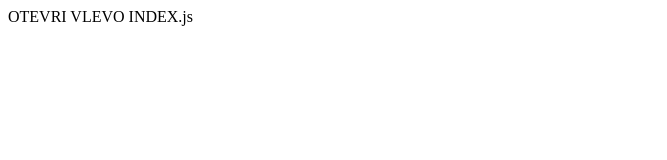
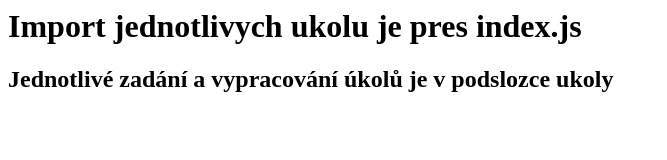
Before and after one commit to montella1507/czechitas-ukoly, a website: page index.html in a window 1280 px wide. Shown: the whole page, without its empty margins (0-667 px from the left). Drawn offline with Linux system fonts and the light colour scheme.

Commit message:
2 files modified

```diff
--- a/index.html
+++ b/index.html
@@ -1 +1,2 @@
-OTEVRI VLEVO INDEX.js
+<h1>Import jednotlivych ukolu je pres index.js</h1>
+<h2>Jednotlivé zadání a vypracování úkolů je v podslozce ukoly</h2>
--- a/index.js
+++ b/index.js
@@ -1,3 +1,2 @@
 // Jednotlive soubory se importuji pomoci syntaxe  import 'cesta k souboru';
-
 import './ukoly/promenne/1.js';
```
